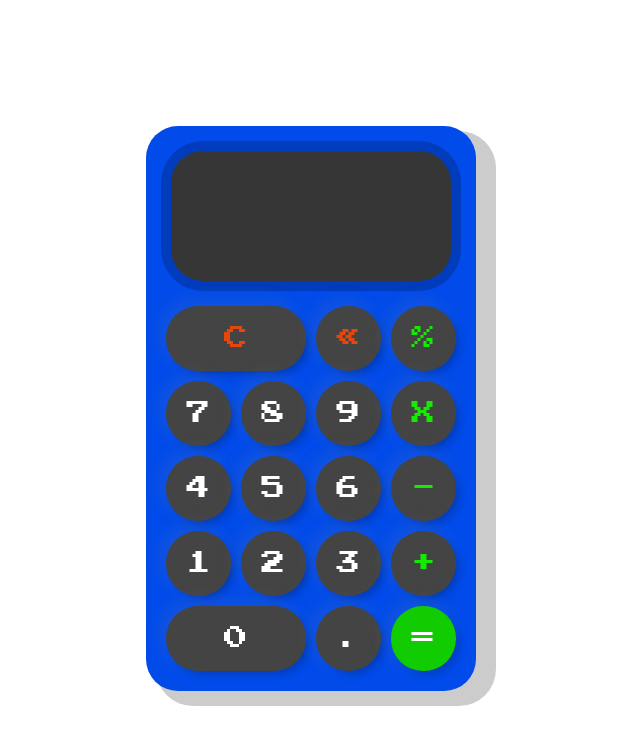
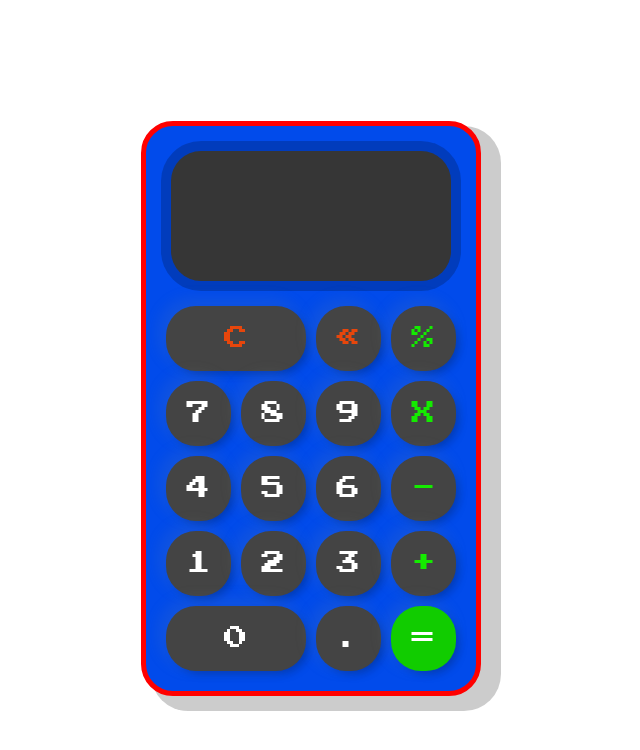
Before and after one commit to TikiDigital/Calculadora, a plain HTML site: page index.html in a window 1280 px wide. Shown: the whole page, without its empty margins (329-969 px from the left). Drawn offline with Linux system fonts and the light colour scheme.

Commit message:
Update .CSS
Aparte de realizar pequeños cambios, he añadido una transición de colores al borde de la calculadora en el .CSS para probar cómo se ve. Sin embargo, he dejado en modo de comentario la versión de la calculadora sin esta modificación.

```diff
--- a/EstiloTiki.css
+++ b/EstiloTiki.css
@@ -1,13 +1,22 @@
 * {
-    font-family: 'Press Start 2P', cursive;
+    font-family: 'Press Start 2P';
     color: white;
 }
-.container {
+.caja {
     display: flex;
     justify-content: center;
     align-items: center;
     height: 100vh;
 }
+/*.calculadora {
+    display: grid;
+    grid-template-columns: repeat(4, 75px);
+    grid-template-rows: 160px repeat(5, 75px);
+    background-color: #014beb;
+    padding: 15px;
+    border-radius: 32px;
+    box-shadow: 15px 10px 0px 5px #00000033;
+}*/
 .calculadora {
     display: grid;
     grid-template-columns: repeat(4, 75px);
@@ -16,12 +25,24 @@
     padding: 15px;
     border-radius: 32px;
     box-shadow: 15px 10px 0px 5px #00000033;
+    border: 5px solid;
+    animation: changeColor 5s infinite;
 }
+
+@keyframes changeColor {
+    0% {border-color: rgb(255, 0, 0);}
+    20% {border-color: rgb(95, 12, 228);}
+    40% {border-color: rgb(4, 238, 255);}
+    60% {border-color: rgb(235, 153, 2);}
+    80% {border-color: rgb(255, 0, 234);}
+    100% {border-color: rgb(255, 0, 0);}
+}
+
 button {
     cursor: pointer;
     margin: 5px;
     padding: 0;
-    border-radius: 32px;
+    border-radius: 30px;
     font-size: 1.5em;
     border: none;
     background-color: #444444;
@@ -51,13 +72,13 @@ button:focus {
 }
 .display {
     grid-column: 1 / -1;
-    padding: 16px;
+    padding: 15px;
     display: flex;
     margin: 10px 10px 20px;
     flex-direction: column;
     align-items: flex-end;
     background-color: #363636;
-    border-radius: 32px;
+    border-radius: 30px;
     text-align: right;
     justify-content: space-between;
     word-break: break-all;
--- a/index.html
+++ b/index.html
@@ -14,7 +14,7 @@
 </head>
 
 <body>
-    <div class="container">
+    <div class="caja">
         <div class="calculadora">
             <div class="display">
                 <div id="valor-anterior"></div>
```
